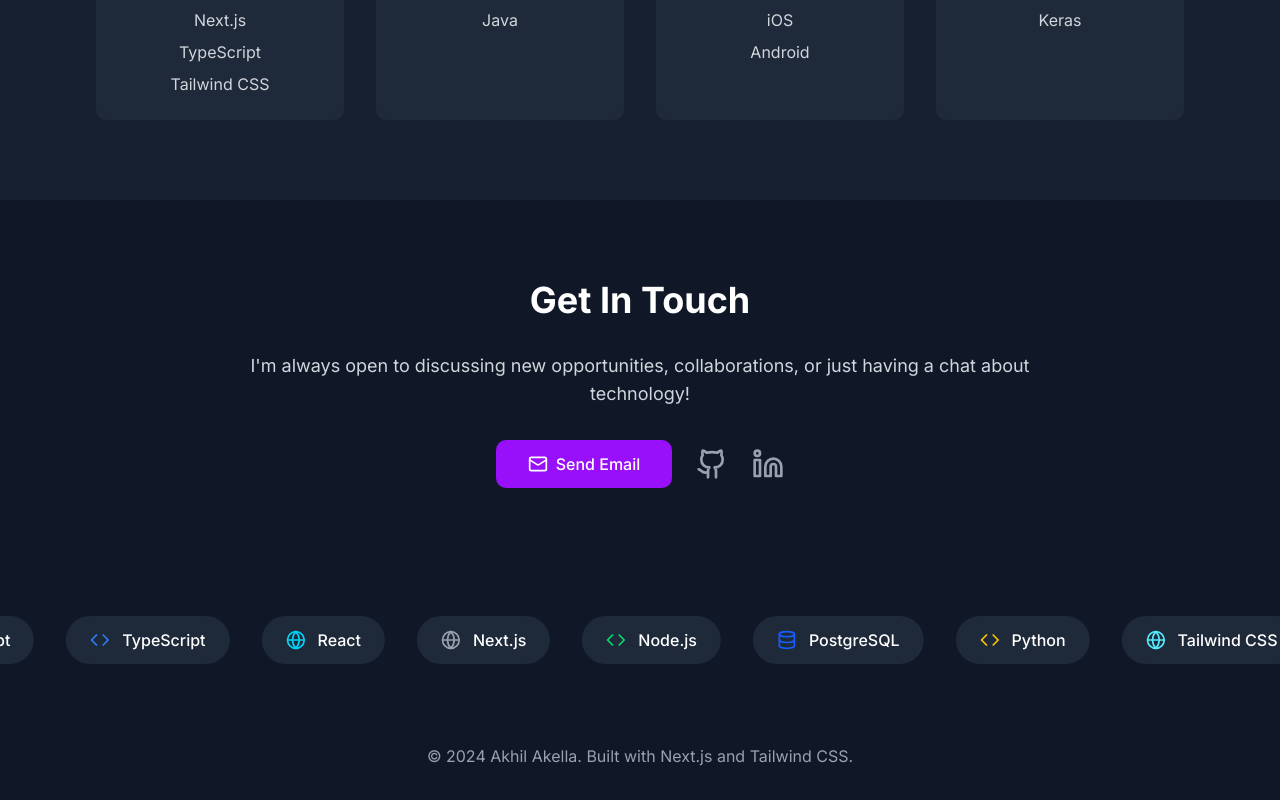
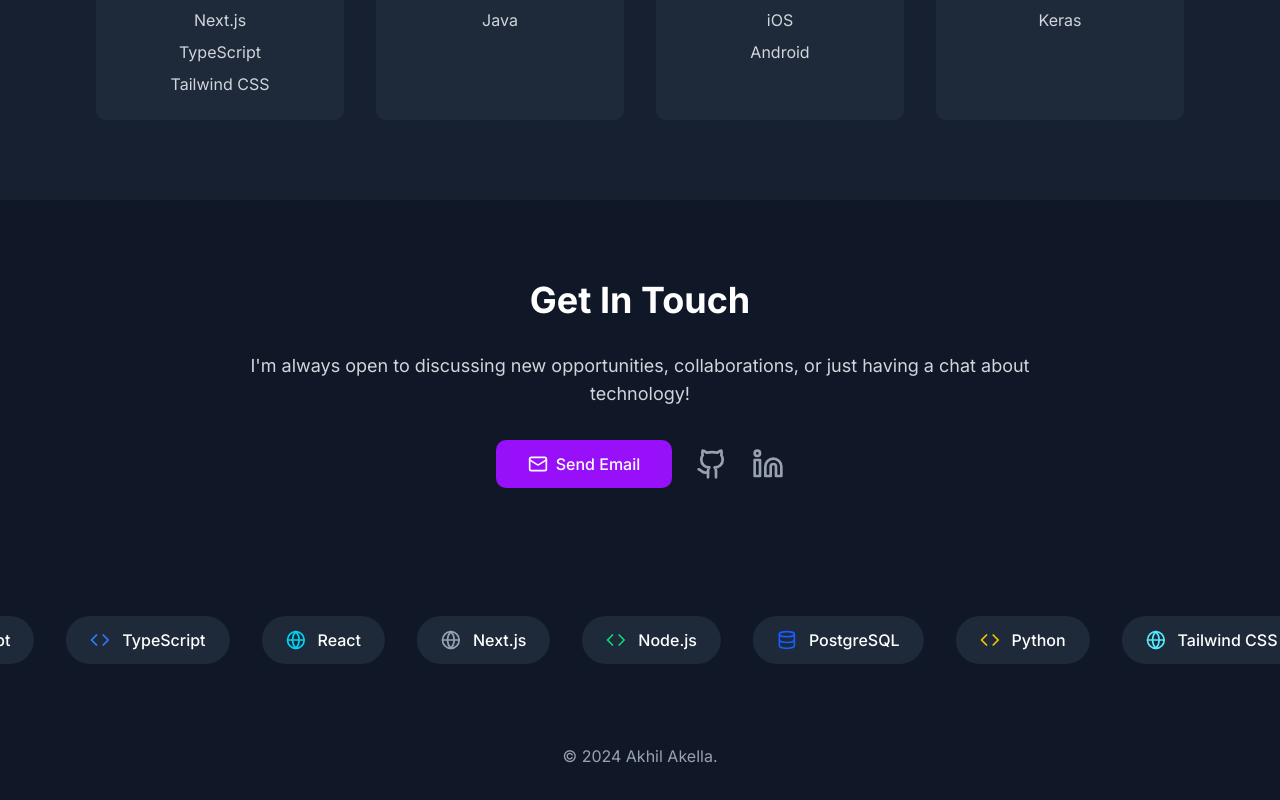
Before and after one commit to akkified/akhil-portfolio, a Next.js app: page / in a window 1280 px wide. Shown: the part 2068-2868 px from the top of the page. Built offline with nearby package versions, Linux system fonts and the light colour scheme.

Commit message:
changed copyright span

```diff
--- a/app/page.tsx
+++ b/app/page.tsx
@@ -538,7 +538,7 @@
       <footer className="bg-gray-900 py-8">
         <div className="max-w-6xl mx-auto px-4 sm:px-6 lg:px-8 text-center">
           <p className="text-gray-400">
-            © 2024 Akhil Akella. Built with Next.js and Tailwind CSS.
+            © 2024 Akhil Akella.
           </p>
         </div>
       </footer>
```
